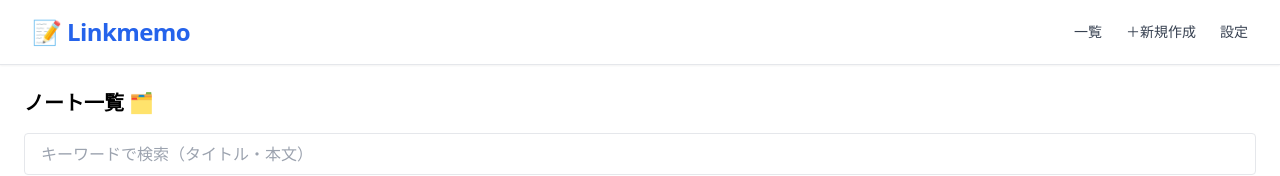
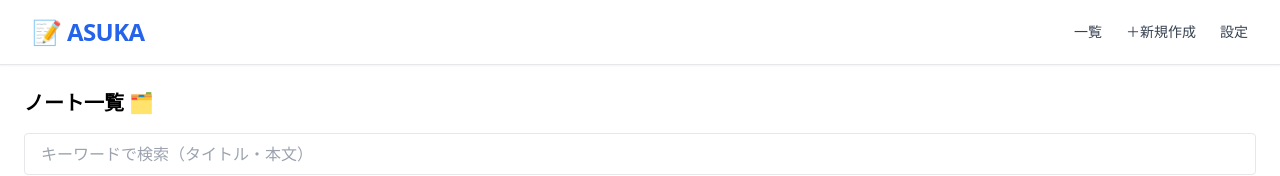
Before and after one commit to KeithCCC/linkmemo, a React (Vite) app: page / in a window 1280 px wide. Shown: the top 176 px of the page. Built offline with nearby package versions, Linux system fonts and the light colour scheme.

Commit message:
Changed title

```diff
--- a/src/components/Navigation.jsx
+++ b/src/components/Navigation.jsx
@@ -6,7 +6,7 @@
     <nav className="bg-white shadow-sm px-8 py-4 flex justify-between items-center border-b">
       {/* Left: Logo */}
       <div className="text-2xl font-bold text-gray-800 tracking-tight">
-        <span className="text-blue-600">📝 Linkmemo</span>
+        <span className="text-blue-600">📝 ASUKA</span>
       </div>
 
       {/* Right: Menu */}
```
